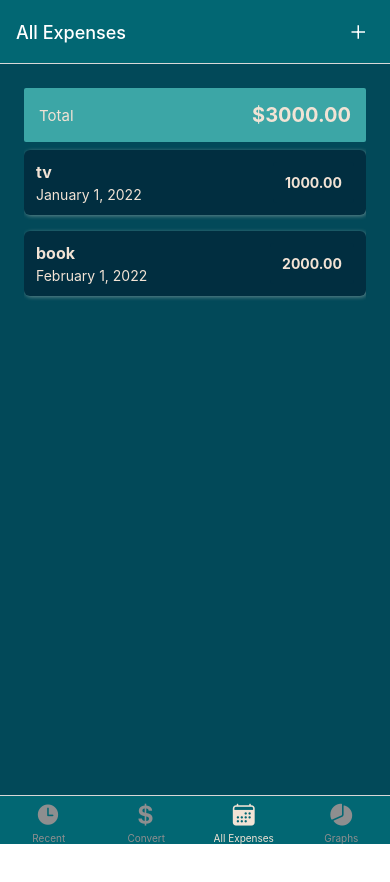
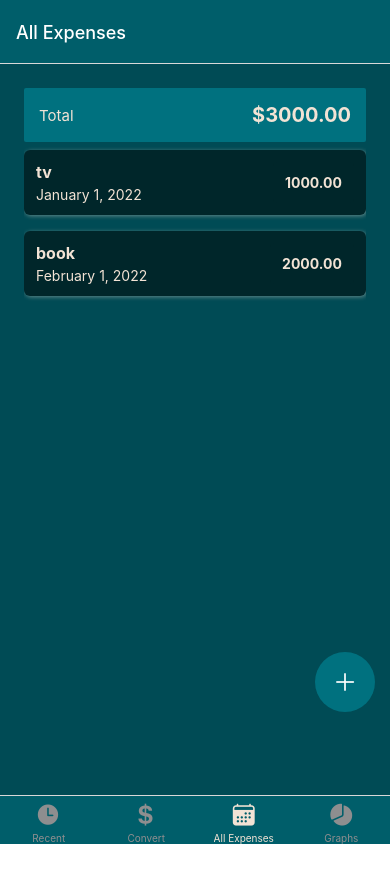
Before and after one commit to mdelrosario92/expense-tracker, a React Native app: screen /Todos in a window 390 px wide. Shown: the top 882 px of the page. Before the commit the page ends 844 px from the top, so only its background shows below. Built offline with nearby package versions, Linux system fonts and the light colour scheme.

Commit message:
change normal button to floatting button

```diff
--- a/App.js
+++ b/App.js
@@ -9,7 +9,9 @@ import Conversor from './views/Conversor';
 import RecentExpenses from './views/RecentExpenses';
 import AllExpenses from './views/AllExpenses';
 import { GlobalStyles } from './constants/styles';
-import IconButton from './components/ExpensesOutput/UI/IconButton';
+import IconButton from './components/ExpensesOutput/UI/FloattingButton';
+import { StyleSheet, View, Image } from 'react-native';
+import FloattingButton from './components/ExpensesOutput/UI/FloattingButton';
 
 const Stack = createNativeStackNavigator();
 const BottomTabs = createBottomTabNavigator();
@@ -86,17 +88,31 @@ function ExpensesOverview() {
 export default function App() {
   return (
     <>
+    <FloattingButton style = {{bottom: 0}}/>
       <StatusBar style="auto" />
       <NavigationContainer>
-        <Stack.Navigator>
+        <Stack.Navigator screenOptions ={{
+          headerStyle: { backgroundColor: GlobalStyles.colors.header },
+        }}>
           <Stack.Screen
             name="ExpensesOverview"
             component={ExpensesOverview}
             options={{ headerShown: false }}
           />
-          <Stack.Screen name="ManageExpense" component={ManageExpense} />
+          <Stack.Screen name="ManageExpense" component={ManageExpense}
+          options={{
+            presentation: 'modal'
+          }
+          } />
         </Stack.Navigator>
       </NavigationContainer>
     </>
   );
 }
+
+const styles = StyleSheet.create({
+  container: {
+    flex: 1,
+    alignItems: 'center'
+  }
+});
--- /dev/null
+++ b/components/ExpensesOutput/UI/FloattingButton.js
@@ -0,0 +1,42 @@
+import React from 'react';
+import { StyleSheet, View, Text, Animated, TouchableWithoutFeedback } from 'react-native';
+import { AntDesign, Entypo } from '@expo/vector-icons';
+
+export default class FloattingButton extends React.Component {
+    render() {
+        return (
+           <View style= {[styles.container, this.props.style]}>
+
+           <TouchableWithoutFeedback>
+                <Animated.View style = {[styles.button, styles.menu]}>
+                    <AntDesign name="plus" size={24} color="#FFF" />
+                </Animated.View>
+           </TouchableWithoutFeedback>
+           </View>
+        );
+    }
+}
+
+const styles = StyleSheet.create({
+    container: {
+      position: 'absolute',
+      alignItems: 'center'
+    },
+    button: {
+        position: 'relative',
+        width: 60,
+        height: 60,
+        borderRadius: 30,
+        alignItems: 'center',
+        justifyContent: 'center',
+        shadowRadius: 10,
+        shadowColor: '#F02A4B',
+        shadowOpacity: 0.3,
+        shadowOffset: { height: 10 },
+        top: 650,
+        right: 15
+    },
+    menu: {
+        backgroundColor: '#00717f'
+    }
+  });
--- a/components/ExpensesOutput/UI/IconButton.js
+++ /dev/null
@@ -1,27 +0,0 @@
-import { Pressable, View } from "react-native";
-import { Ionicons } from "@expo/vector-icons";
-import { StyleSheet } from "react-native";
-
-function IconButton({icon, size, color, onPress}) {
-    return (
-    <Pressable onPress = {onPress} styles = {(pressed) => pressed && styles.pressed}>
-        <View style = {styles.buttonContainer}>
-            <Ionicons name={icon} size={size} color={color} />
-        </View>
-    </Pressable>
-    );
-}
-
-export default IconButton;
-
-const styles = StyleSheet.create({
-    buttonContainer: {
-        borderRadius: 24,
-        padding: 6,
-        marginHorizontal: 13,
-        marginVertical: 6
-    },
-    pressed: {
-        opacity: 0.75
-    }
-});
--- a/constants/styles.js
+++ b/constants/styles.js
@@ -1,9 +1,9 @@
 export const GlobalStyles = {
     colors: {
-        header: '#026773',
-        background: '#024959',
-        expenses: '#012E40',
-        filter: '#3CA6A6',
+        header: '#005e6a',
+        background: '#004b55',
+        expenses: '#00262a',
+        filter: '#00717f',
         text: '#F2E3D5'
     }
 }
--- a/package.json
+++ b/package.json
@@ -16,8 +16,10 @@
     "expo-status-bar": "~1.4.2",
     "react": "18.1.0",
     "react-native": "0.70.5",
+    "react-native-action-button": "^2.8.5",
     "react-native-safe-area-context": "4.4.1",
-    "react-native-screens": "~3.18.0"
+    "react-native-screens": "~3.18.0",
+    "react-native-vector-icons": "^9.2.0"
   },
   "devDependencies": {
     "@babel/core": "^7.19.3"
```
Also changed, not shown: 1 other file (tests, documents, lock files or other folders).
